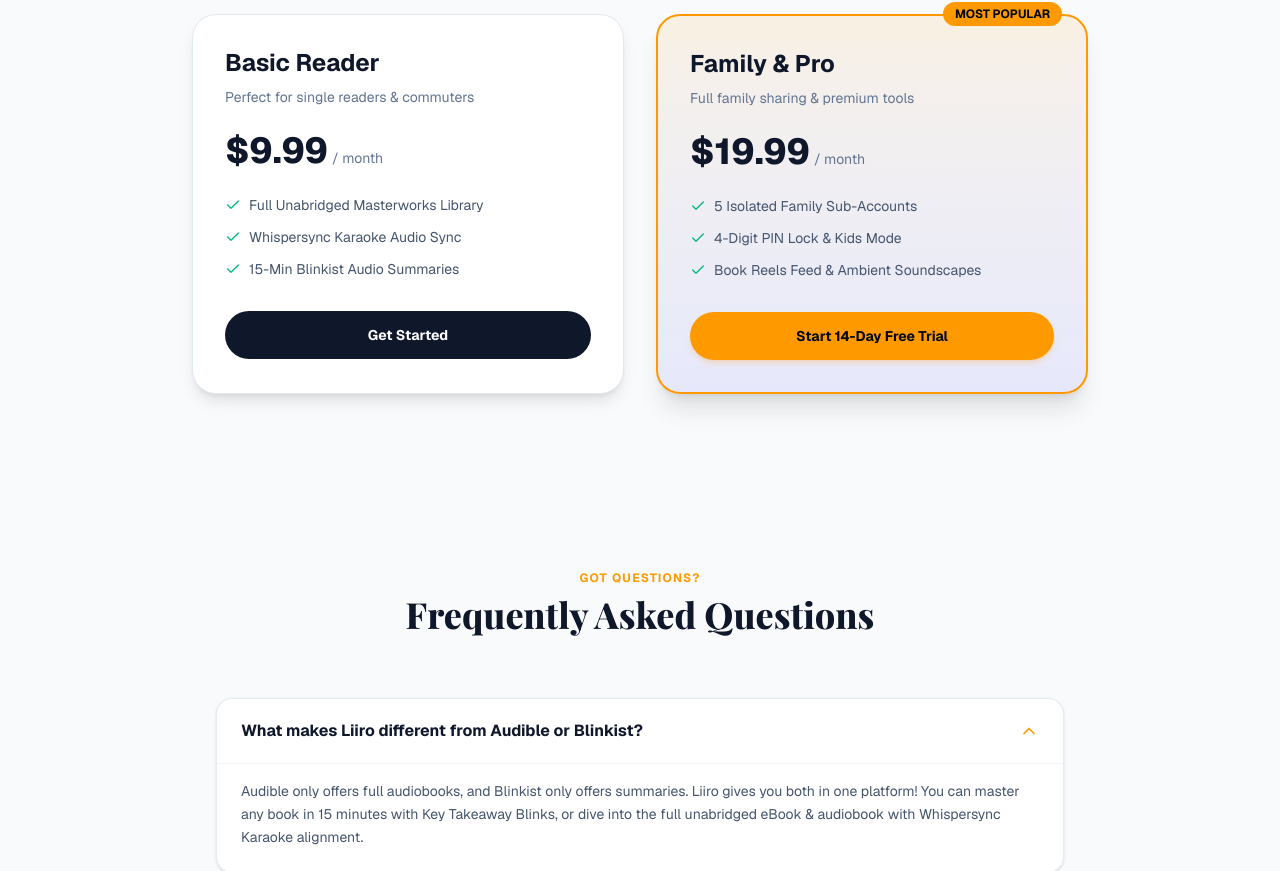
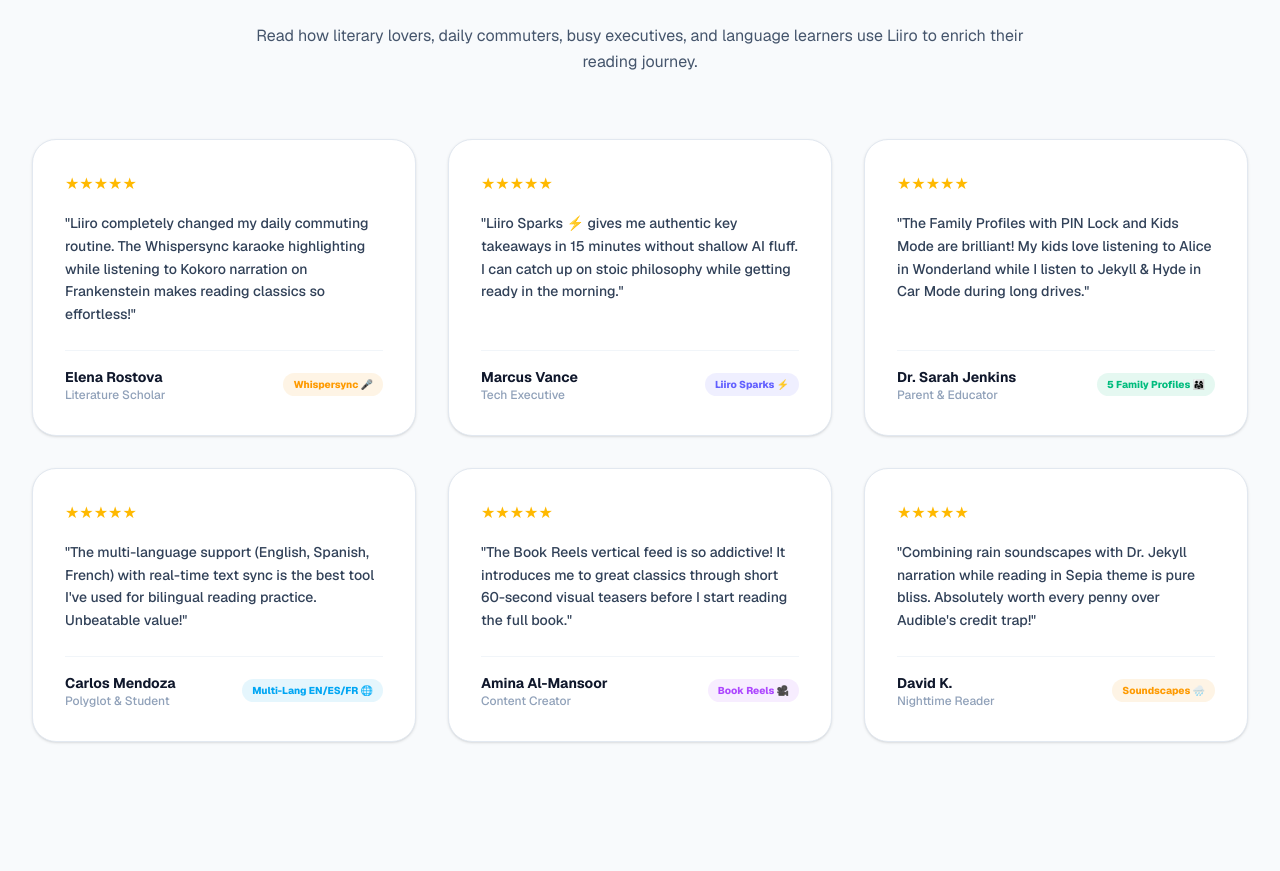
Before and after one commit to AiOpsCamp/liiro-ebook, a Next.js app in the folder landing/: page / in a window 1280 px wide. Shown: the part 5152-6023 px from the top of the page. Built offline with nearby package versions, Linux system fonts and the light colour scheme.

Commit message:
Add Community User Reviews & Testimonials Section with 6 verified reader profiles and feature badges

```diff
--- a/landing/src/app/page.tsx
+++ b/landing/src/app/page.tsx
@@ -562,6 +562,151 @@
         </div>
       </section>
 
+      {/* Community User Reviews & Testimonials Section */}
+      <section className="py-24 bg-slate-50 dark:bg-zinc-950 border-t border-slate-200/60 dark:border-zinc-800">
+        <div className="max-w-7xl mx-auto px-4 sm:px-6 lg:px-8">
+          <div className="text-center max-w-3xl mx-auto mb-16">
+            <span className="text-amber-500 font-bold text-xs tracking-widest uppercase mb-3 block">
+              COMMUNITY REVIEWS & FEEDBACK
+            </span>
+            <h2 className="font-serif text-3xl sm:text-5xl font-black text-slate-900 dark:text-white mb-6">
+              Loved by 50,000+ Passionate Readers
+            </h2>
+            <p className="text-slate-600 dark:text-zinc-400 text-base leading-relaxed">
+              Read how literary lovers, daily commuters, busy executives, and language learners use Liiro to enrich their reading journey.
+            </p>
+          </div>
+
+          <div className="grid grid-cols-1 md:grid-cols-2 lg:grid-cols-3 gap-8">
+            {/* Review 1 */}
+            <div className="bg-white dark:bg-zinc-900 border border-slate-200 dark:border-zinc-800 rounded-3xl p-8 shadow-sm flex flex-col justify-between hover:border-amber-500/50 transition-all">
+              <div>
+                <div className="flex items-center gap-1 text-amber-400 mb-4">
+                  {"★".repeat(5)}
+                </div>
+                <p className="text-slate-700 dark:text-zinc-300 text-sm leading-relaxed mb-6 font-medium">
+                  "Liiro completely changed my daily commuting routine. The Whispersync karaoke highlighting while listening to Kokoro narration on Frankenstein makes reading classics so effortless!"
+                </p>
+              </div>
+              <div className="flex items-center justify-between pt-4 border-t border-slate-100 dark:border-zinc-800">
+                <div>
+                  <h4 className="font-bold text-sm text-slate-900 dark:text-white">Elena Rostova</h4>
+                  <p className="text-xs text-slate-400 font-medium">Literature Scholar</p>
+                </div>
+                <span className="px-2.5 py-1 bg-amber-500/10 text-amber-500 text-[10px] font-extrabold rounded-full">
+                  Whispersync 🎤
+                </span>
+              </div>
+            </div>
+
+            {/* Review 2 */}
+            <div className="bg-white dark:bg-zinc-900 border border-slate-200 dark:border-zinc-800 rounded-3xl p-8 shadow-sm flex flex-col justify-between hover:border-indigo-500/50 transition-all">
+              <div>
+                <div className="flex items-center gap-1 text-amber-400 mb-4">
+                  {"★".repeat(5)}
+                </div>
+                <p className="text-slate-700 dark:text-zinc-300 text-sm leading-relaxed mb-6 font-medium">
+                  "Liiro Sparks ⚡ gives me authentic key takeaways in 15 minutes without shallow AI fluff. I can catch up on stoic philosophy while getting ready in the morning."
+                </p>
+              </div>
+              <div className="flex items-center justify-between pt-4 border-t border-slate-100 dark:border-zinc-800">
+                <div>
+                  <h4 className="font-bold text-sm text-slate-900 dark:text-white">Marcus Vance</h4>
+                  <p className="text-xs text-slate-400 font-medium">Tech Executive</p>
+                </div>
+                <span className="px-2.5 py-1 bg-indigo-500/10 text-indigo-500 text-[10px] font-extrabold rounded-full">
+                  Liiro Sparks ⚡
+                </span>
+              </div>
+            </div>
+
+            {/* Review 3 */}
+            <div className="bg-white dark:bg-zinc-900 border border-slate-200 dark:border-zinc-800 rounded-3xl p-8 shadow-sm flex flex-col justify-between hover:border-emerald-500/50 transition-all">
+              <div>
+                <div className="flex items-center gap-1 text-amber-400 mb-4">
+                  {"★".repeat(5)}
+                </div>
+                <p className="text-slate-700 dark:text-zinc-300 text-sm leading-relaxed mb-6 font-medium">
+                  "The Family Profiles with PIN Lock and Kids Mode are brilliant! My kids love listening to Alice in Wonderland while I listen to Jekyll & Hyde in Car Mode during long drives."
+                </p>
+              </div>
+              <div className="flex items-center justify-between pt-4 border-t border-slate-100 dark:border-zinc-800">
+                <div>
+                  <h4 className="font-bold text-sm text-slate-900 dark:text-white">Dr. Sarah Jenkins</h4>
+                  <p className="text-xs text-slate-400 font-medium">Parent & Educator</p>
+                </div>
+                <span className="px-2.5 py-1 bg-emerald-500/10 text-emerald-500 text-[10px] font-extrabold rounded-full">
+                  5 Family Profiles 👨‍👩‍👧
+                </span>
+              </div>
+            </div>
+
+            {/* Review 4 */}
+            <div className="bg-white dark:bg-zinc-900 border border-slate-200 dark:border-zinc-800 rounded-3xl p-8 shadow-sm flex flex-col justify-between hover:border-sky-500/50 transition-all">
+              <div>
+                <div className="flex items-center gap-1 text-amber-400 mb-4">
+                  {"★".repeat(5)}
+                </div>
+                <p className="text-slate-700 dark:text-zinc-300 text-sm leading-relaxed mb-6 font-medium">
+                  "The multi-language support (English, Spanish, French) with real-time text sync is the best tool I've used for bilingual reading practice. Unbeatable value!"
+                </p>
+              </div>
+              <div className="flex items-center justify-between pt-4 border-t border-slate-100 dark:border-zinc-800">
+                <div>
+                  <h4 className="font-bold text-sm text-slate-900 dark:text-white">Carlos Mendoza</h4>
+                  <p className="text-xs text-slate-400 font-medium">Polyglot & Student</p>
+                </div>
+                <span className="px-2.5 py-1 bg-sky-500/10 text-sky-500 text-[10px] font-extrabold rounded-full">
+                  Multi-Lang EN/ES/FR 🌐
+                </span>
+              </div>
+            </div>
+
+            {/* Review 5 */}
+            <div className="bg-white dark:bg-zinc-900 border border-slate-200 dark:border-zinc-800 rounded-3xl p-8 shadow-sm flex flex-col justify-between hover:border-purple-500/50 transition-all">
+              <div>
+                <div className="flex items-center gap-1 text-amber-400 mb-4">
+                  {"★".repeat(5)}
+                </div>
+                <p className="text-slate-700 dark:text-zinc-300 text-sm leading-relaxed mb-6 font-medium">
+                  "The Book Reels vertical feed is so addictive! It introduces me to great classics through short 60-second visual teasers before I start reading the full book."
+                </p>
+              </div>
+              <div className="flex items-center justify-between pt-4 border-t border-slate-100 dark:border-zinc-800">
+                <div>
+                  <h4 className="font-bold text-sm text-slate-900 dark:text-white">Amina Al-Mansoor</h4>
+                  <p className="text-xs text-slate-400 font-medium">Content Creator</p>
+                </div>
+                <span className="px-2.5 py-1 bg-purple-500/10 text-purple-500 text-[10px] font-extrabold rounded-full">
+                  Book Reels 🎥
+                </span>
+              </div>
+            </div>
+
+            {/* Review 6 */}
+            <div className="bg-white dark:bg-zinc-900 border border-slate-200 dark:border-zinc-800 rounded-3xl p-8 shadow-sm flex flex-col justify-between hover:border-amber-500/50 transition-all">
+              <div>
+                <div className="flex items-center gap-1 text-amber-400 mb-4">
+                  {"★".repeat(5)}
+                </div>
+                <p className="text-slate-700 dark:text-zinc-300 text-sm leading-relaxed mb-6 font-medium">
+                  "Combining rain soundscapes with Dr. Jekyll narration while reading in Sepia theme is pure bliss. Absolutely worth every penny over Audible's credit trap!"
+                </p>
+              </div>
+              <div className="flex items-center justify-between pt-4 border-t border-slate-100 dark:border-zinc-800">
+                <div>
+                  <h4 className="font-bold text-sm text-slate-900 dark:text-white">David K.</h4>
+                  <p className="text-xs text-slate-400 font-medium">Nighttime Reader</p>
+                </div>
+                <span className="px-2.5 py-1 bg-amber-500/10 text-amber-500 text-[10px] font-extrabold rounded-full">
+                  Soundscapes 🌧️
+                </span>
+              </div>
+            </div>
+          </div>
+        </div>
+      </section>
+
       {/* Pricing Section */}
       <section id="pricing" className="py-24 bg-slate-50 dark:bg-zinc-950">
         <div className="max-w-7xl mx-auto px-4 sm:px-6 lg:px-8 text-center">
```
